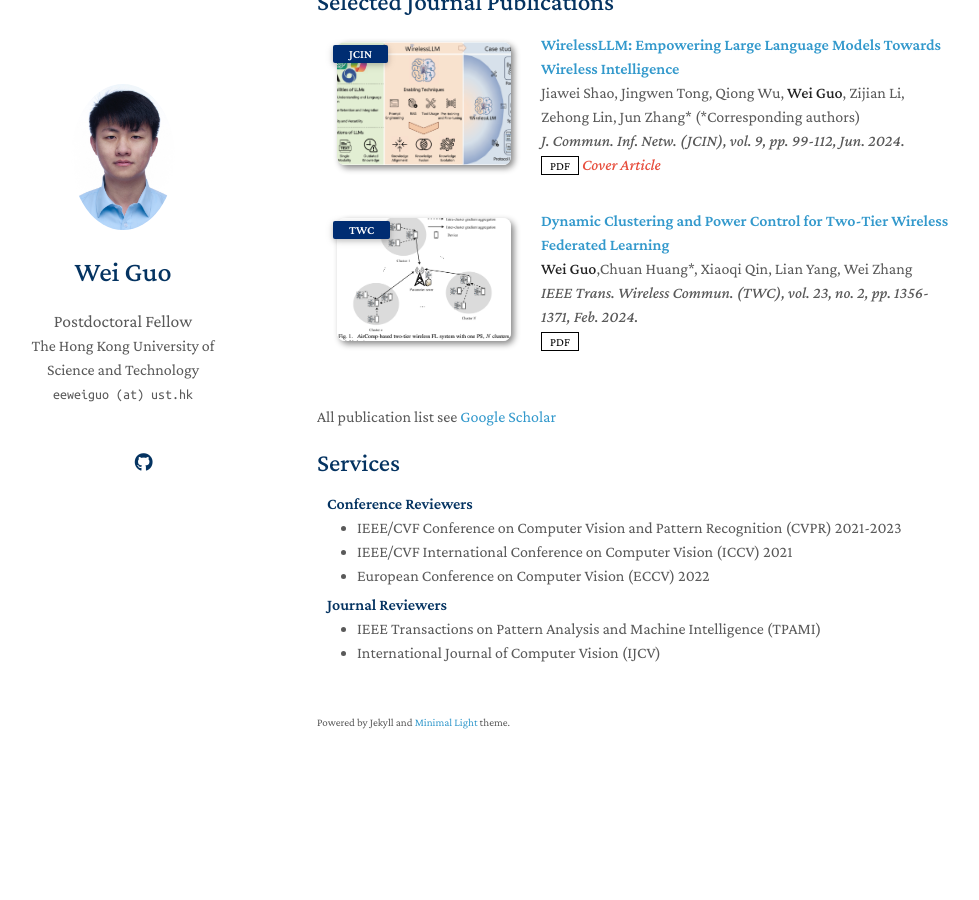
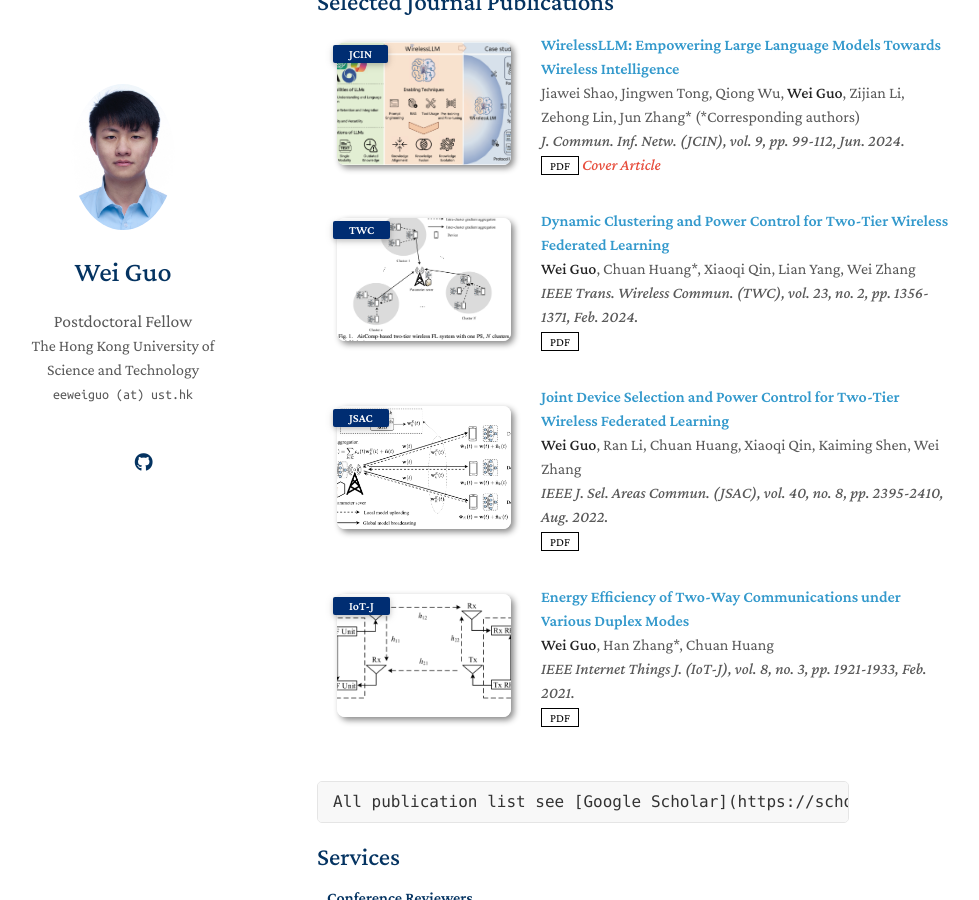
Before and after one commit to weiguo-test/weiguo-test.github.io, a Jekyll site: the page built from index.md, in a window 1280 px wide and 900 px high, scrolled down 707 px. Shown: the whole window, without its empty margins (153-1132 px from the left). Built offline with Jekyll 4.4.1, drawn with Linux system fonts in a browser that asks for light colours; a style sheet for code colours, icons or effects is not loaded; our own code applies the rules of GitHub Pages for plain Markdown files; before the commit the page ends 1510 px from its top, so only the background shows below that.

Commit message:
update publications

```diff
--- a/_data/publications.yml
+++ b/_data/publications.yml
@@ -9,8 +9,22 @@ main:
     notes: Cover Article
 
   - title: "Dynamic Clustering and Power Control for Two-Tier Wireless Federated Learning"
-    authors: <strong>Wei Guo</strong>,Chuan Huang*, Xiaoqi Qin, Lian Yang, Wei Zhang
+    authors: <strong>Wei Guo</strong>, Chuan Huang*, Xiaoqi Qin, Lian Yang, Wei Zhang
     conference_short: TWC
     conference: IEEE Trans. Wireless Commun. (TWC), vol. 23, no. 2, pp. 1356-1371, Feb. 2024.
     pdf: https://ieeexplore.ieee.org/abstract/document/10168186
     image: ./assets/img/HFL_TWC.png
+
+  - title: "Joint Device Selection and Power Control for Two-Tier Wireless Federated Learning"
+    authors: <strong>Wei Guo</strong>, Ran Li, Chuan Huang, Xiaoqi Qin, Kaiming Shen, Wei Zhang
+    conference_short: JSAC
+    conference: IEEE J. Sel. Areas Commun. (JSAC), vol. 40, no. 8, pp. 2395-2410, Aug. 2022.
+    pdf: https://ieeexplore.ieee.org/abstract/document/9793704
+    image: ./assets/img/wirelessFL_JSAC.png
+
+  - title: "Energy Efficiency of Two-Way Communications under Various Duplex Modes"
+    authors: <strong>Wei Guo</strong>, Han Zhang*, Chuan Huang
+    conference_short: IoT-J
+    conference: IEEE Internet Things J. (IoT-J), vol. 8, no. 3, pp. 1921-1933, Feb. 2021.
+    pdf: https://ieeexplore.ieee.org/abstract/document/9166529
+    image: ./assets/img/ee2waychannel.png
--- a/index.md
+++ b/index.md
@@ -19,6 +19,6 @@ I am a Postdoctoral Fellow with the [Department of Electronic and Computer Engin
 - **[Apr. 2022]** Paper "Joint Device Selection and Power Control for Wireless Federated Learning" accpeted by IEEE Journal on Selected Areas in Communications (JSAC).
 
 {% include_relative _includes/publications.md %}
-All publication list see [Google Scholar](https://scholar.google.com/citations?user=4dFwT-4AAAAJ)
+    All publication list see [Google Scholar](https://scholar.google.com/citations?user=4dFwT-4AAAAJ)
 
 {% include_relative _includes/services.md %}
```
Also changed, not shown: assets/img/ee2waychannel.png (added), assets/img/wirelessFL_JSAC.png (added).
